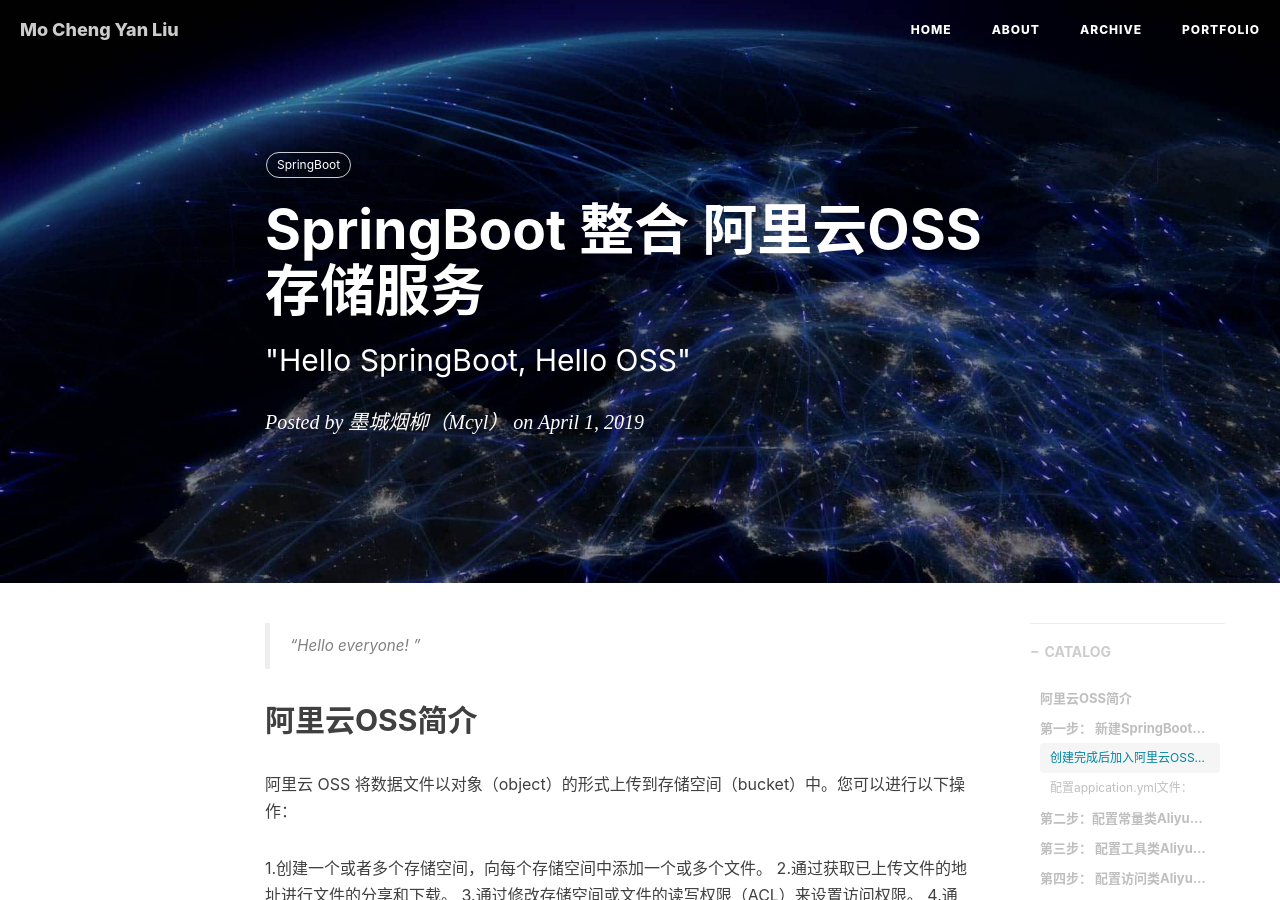
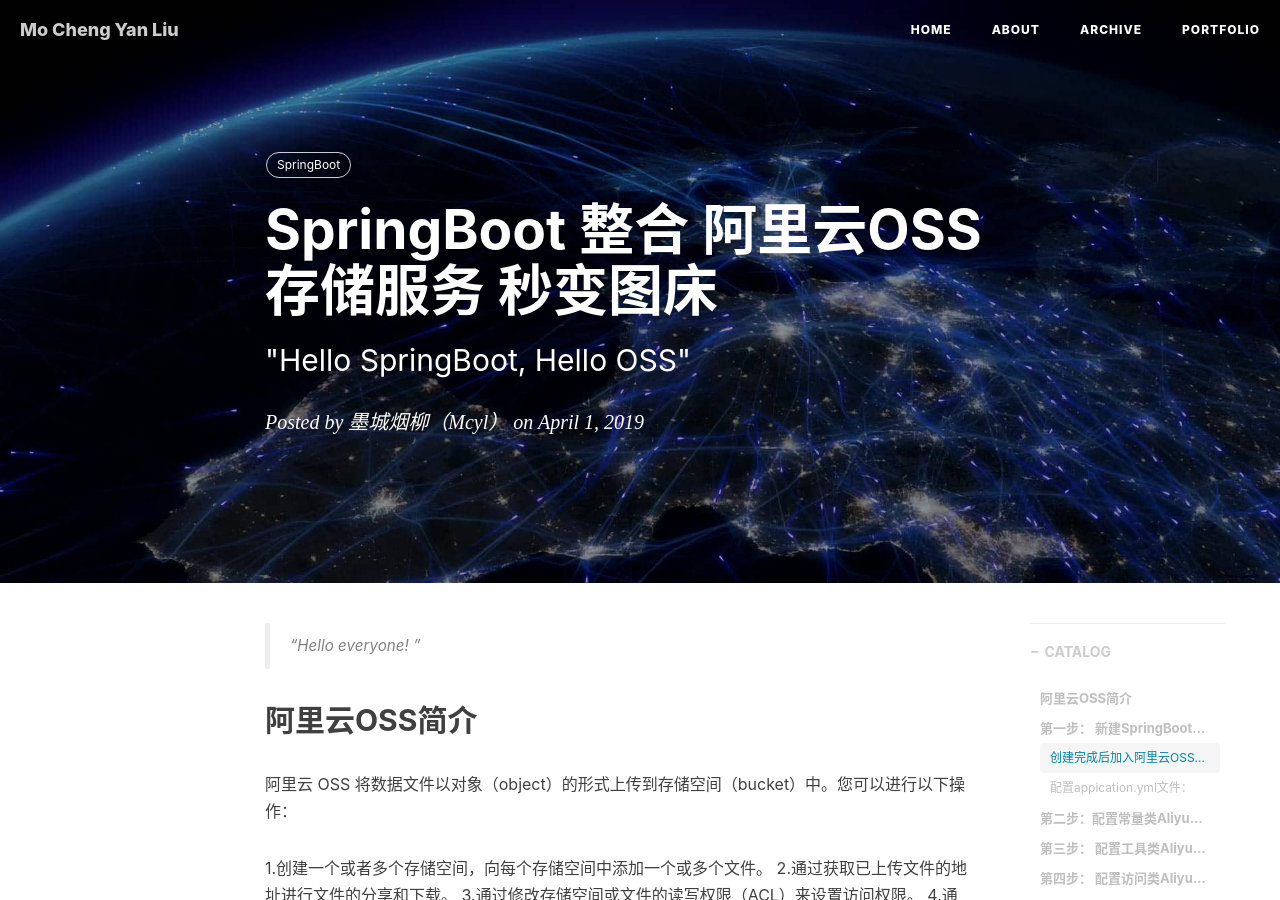
Before and after one commit to mochengyanliu/mochengyanliu.github.io, a Jekyll site: the page built from _posts/2019-04-01-SpringBoot整合阿里云OSS存储服务 秒变图床-2019.markdown, in a window 1280 px wide and 900 px high. Built offline with Jekyll 4.4.1, drawn with Linux system fonts in a browser that asks for light colours; nearby versions of some CDN libraries; comment, search, counter and statistics services are not loaded.

Commit message:
修改标题

```diff
--- a/_posts/2019-04-01-SpringBoot整合阿里云OSS存储服务-2019.markdown
+++ b/_posts/2019-04-01-SpringBoot整合阿里云OSS存储服务 秒变图床-2019.markdown
@@ -1,6 +1,6 @@
 ---
 layout:     post
-title:      "SpringBoot 整合 阿里云OSS存储服务"
+title:      "SpringBoot 整合 阿里云OSS存储服务 秒变图床"
 subtitle:   " \"Hello SpringBoot, Hello OSS\""
 date:       2019-04-01 12:00:00
 author:     "墨城烟柳（Mcyl）"
```
